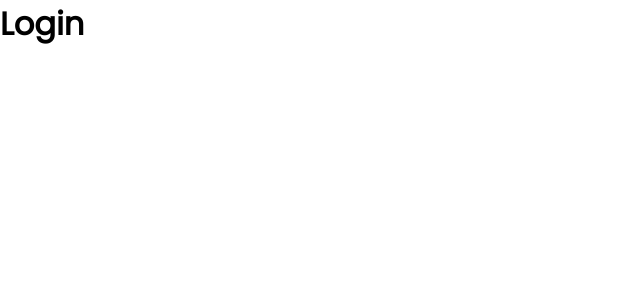
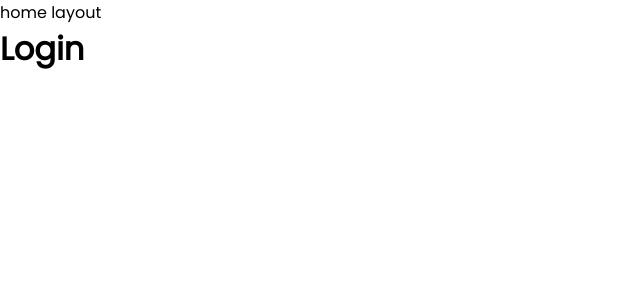
Before and after one commit to alistairliya/django, a React (Create React App) app in the folder my-react-app/: page /login in a window 1280 px wide. Shown: the top 300 px of the page, without its empty margins (0-640 px from the left). Built offline with nearby package versions, Linux system fonts and the light colour scheme.

Commit message:
nesting Login in HomeLayout

```diff
--- /dev/null
+++ b/my-react-app/src/components/HomeLayout.js
@@ -0,0 +1,19 @@
+import { Navigate, useOutlet } from "react-router-dom";
+import { useAuth } from "../hooks/useAuth";
+//import { AppBar } from "./AppBar";
+
+export const HomeLayout = () => {
+  const { user } = useAuth();
+  const outlet = useOutlet();
+
+  if (user) {
+    return <Navigate to="/dashboard" replace />;
+  }
+
+  return (
+    <div>
+        home layout
+      {outlet}
+    </div>
+  );
+};
--- a/my-react-app/src/components/ProtectedRoute.js
+++ b/my-react-app/src/components/ProtectedRoute.js
@@ -8,7 +8,7 @@ export const ProtectedRoute = ({ children }) => {
     if (!user) {
         console.log("Not logged in!")
         // user is not authenticated
-       // return <Navigate to="/login" />;
+        return <Navigate to="/login" />;
     }
     return children;
 };
```
Also changed, not shown: my-react-app/src/index.js (+11 -3 lines).
